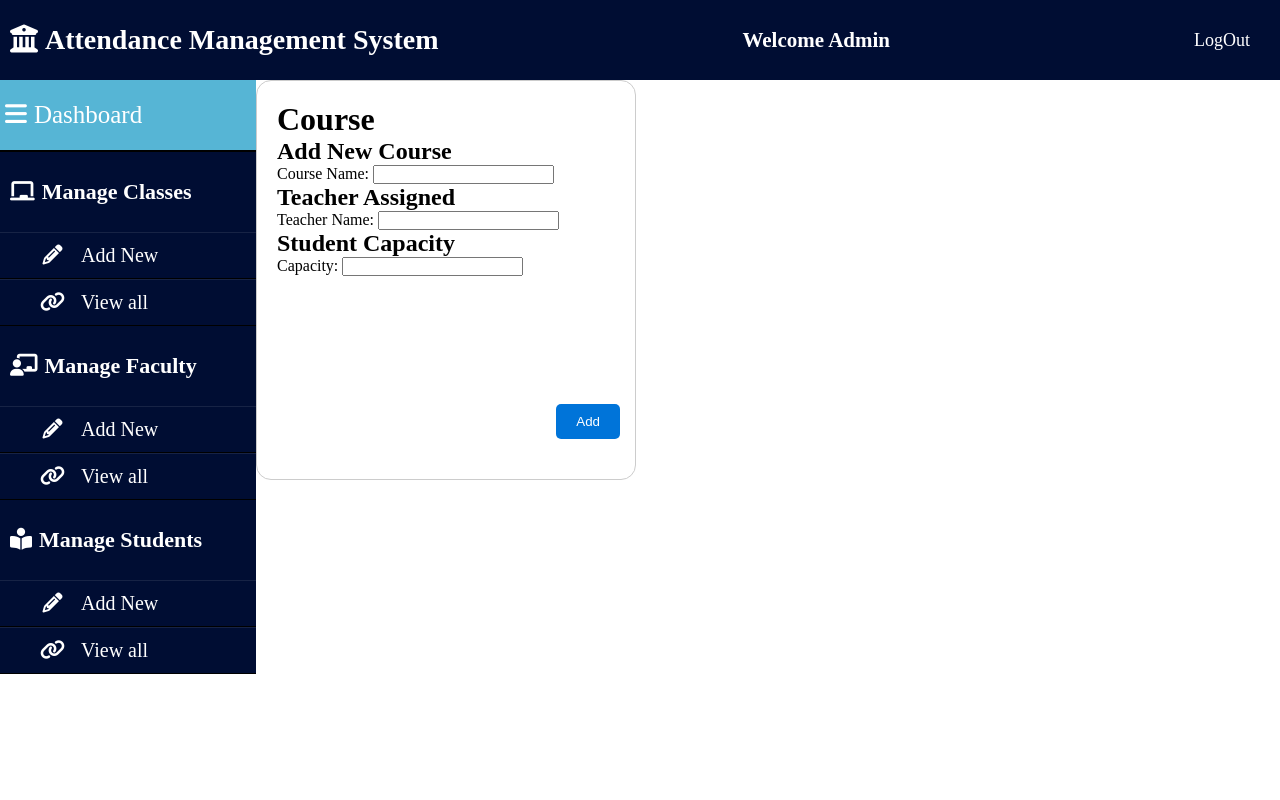
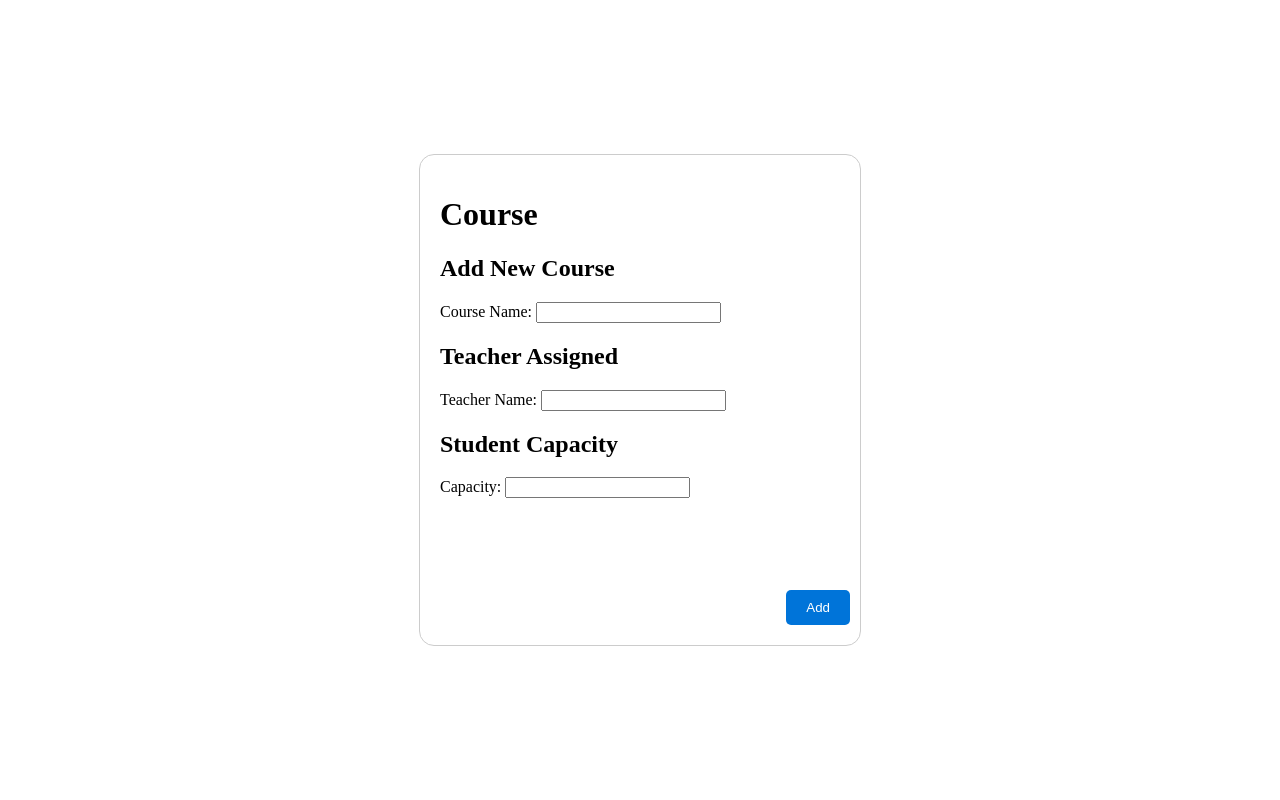
Before and after one commit to KhushiJain2004/Attendance-management-system-Devops-lab-, a Django app: template ATTENDANCE_MANAGEMENT_SYSTEM/template/courseadd.html in a window 1280 px wide. Run offline with Django 4.2, Linux system fonts and the light colour scheme; the template is opened without the code that fills it, so the values that code supplies are empty.

Commit message:
Update courseadd.html

```diff
--- a/ATTENDANCE_MANAGEMENT_SYSTEM/template/courseadd.html
+++ b/ATTENDANCE_MANAGEMENT_SYSTEM/template/courseadd.html
@@ -1,38 +1,30 @@
 <!DOCTYPE html>
-<html lang="en">
+<html>
 <head>
-    <meta charset="UTF-8">
-    <meta name="viewport" content="width=device-width, initial-scale=1.0">
     <title>Course Information</title>
-
-    <link rel="stylesheet" href="https://cdnjs.cloudflare.com/ajax/libs/font-awesome/6.4.0/css/all.min.css">
-
-    <link rel="stylesheet" type="text/css" href="admindashboard.css">
-</head>
-
     <style>
-    /* body {
+        body {
             display: flex;
             justify-content: center;
             align-items: center;
             height: 100vh;
             margin: 0;
-    } */
+        }
 
         .box {
             text-align: left;
             padding: 20px;
             border: 1px solid #ccc;
-        width: 380px;
-        height: 400px; /* Increase the height of the box */
+            width: 400px;
+            height: 450px; /* Increase the height of the box */
             border-radius: 15px;
             position: relative;
         }
 
         .add-button {
             position: absolute;
-        bottom: 40px; /* Move the button down by changing the value */
-        right: 15px;
+            bottom: 20px; /* Move the button down by changing the value */
+            right: 10px;
             background-color: #0074D9;
             color: white;
             padding: 10px 20px;
@@ -41,45 +33,8 @@
             cursor: pointer;
         }
     </style>
-
+</head>
 <body>
-
-    <header>
-        <h1><i class="fas fa-university"></i>Attendance Management System</h1>
-        <h2>Welcome Admin</h2>
-        <a href="" class=""btn>LogOut</a>
-    </header>
-
-    <aside>
-        <header>
-            <div>
-                <i class="fas fa-bars"></i>Dashboard
-            </div>
-        </header>
-        <ul>
-            <li><h4><i class="fas fa-chalkboard"></i>Manage Classes</h4></li>
-            <ul>
-                <li><a href="courseadd.html"><i class="fa fa-pencil fa-fw"></i>Add New</a></li>
-                <li><a href="viewclass.html"><i class="fa fa-link"></i>View all</a></li>
-            </ul>
-        </ul>
-        <ul>
-            <li><h4><i class="fas fa-chalkboard-teacher"></i>Manage Faculty</h4></li>
-            <ul>
-                <li><a href=""><i class="fa fa-pencil fa-fw"></i>Add New</a></li>
-                <li><a href=""><i class="fa fa-link"></i>View all</a></li>
-            </ul>
-        </ul>
-        <ul>
-            <li><h4><i class="fas fa-book-reader" aria-hidden="true"></i>Manage Students</h4></li>
-            <ul>
-                <li><a href=""><i class="fa fa-pencil fa-fw"></i>Add New</a></li>
-                <li><a href=""><i class="fa fa-link"></i>View all</a></li>
-            </ul>
-        </ul>
-    </aside>
-
-    <div class="content-container">
     <div class="box">
         <h1>Course</h1>
 
@@ -103,6 +58,5 @@
 
         <button class="add-button">Add</button>
     </div>
-    </div>
 </body>
 </html>
```
Lines whose indentation alone changed are shown as unchanged.
